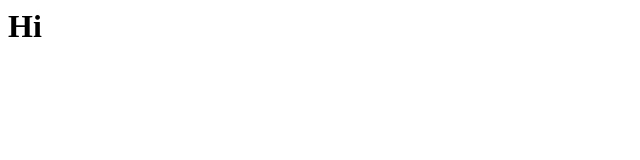
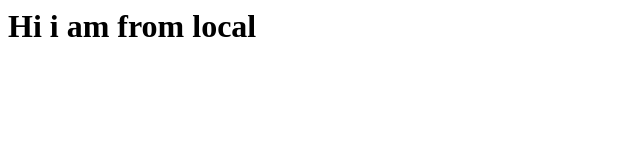
Before and after one commit to mohammadAlhajeen/repostoryy, a plain HTML site: page index.html in a window 1280 px wide. Shown: the whole page, without its empty margins (0-640 px from the left). Drawn offline with Linux system fonts and the light colour scheme.

Commit message:
update moh local

```diff
--- a/index.html
+++ b/index.html
@@ -6,7 +6,7 @@
   </head>
   <body>
     <H1>
-      Hi
+      Hi i am from local
     </H1>
   </body>
 </html>
```
